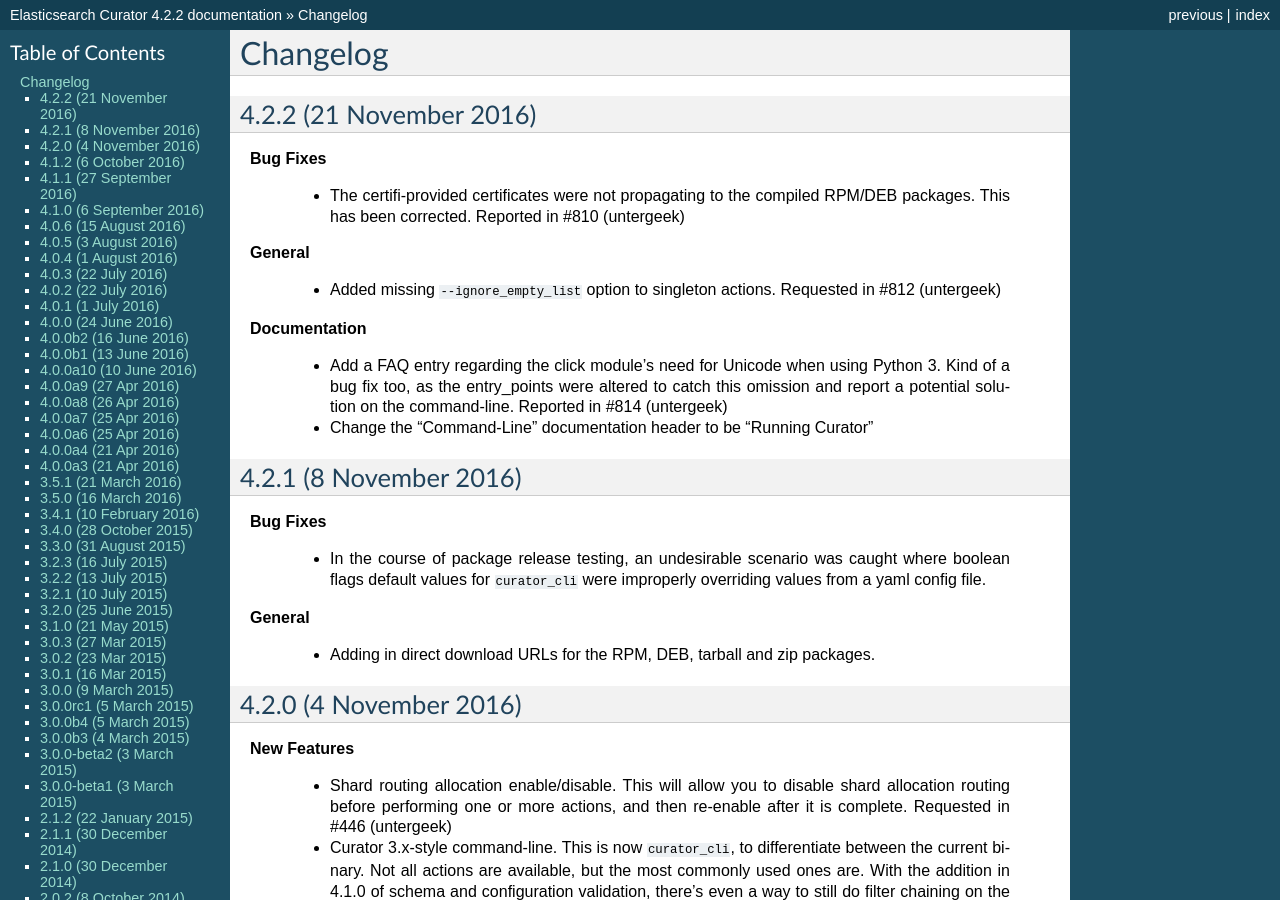
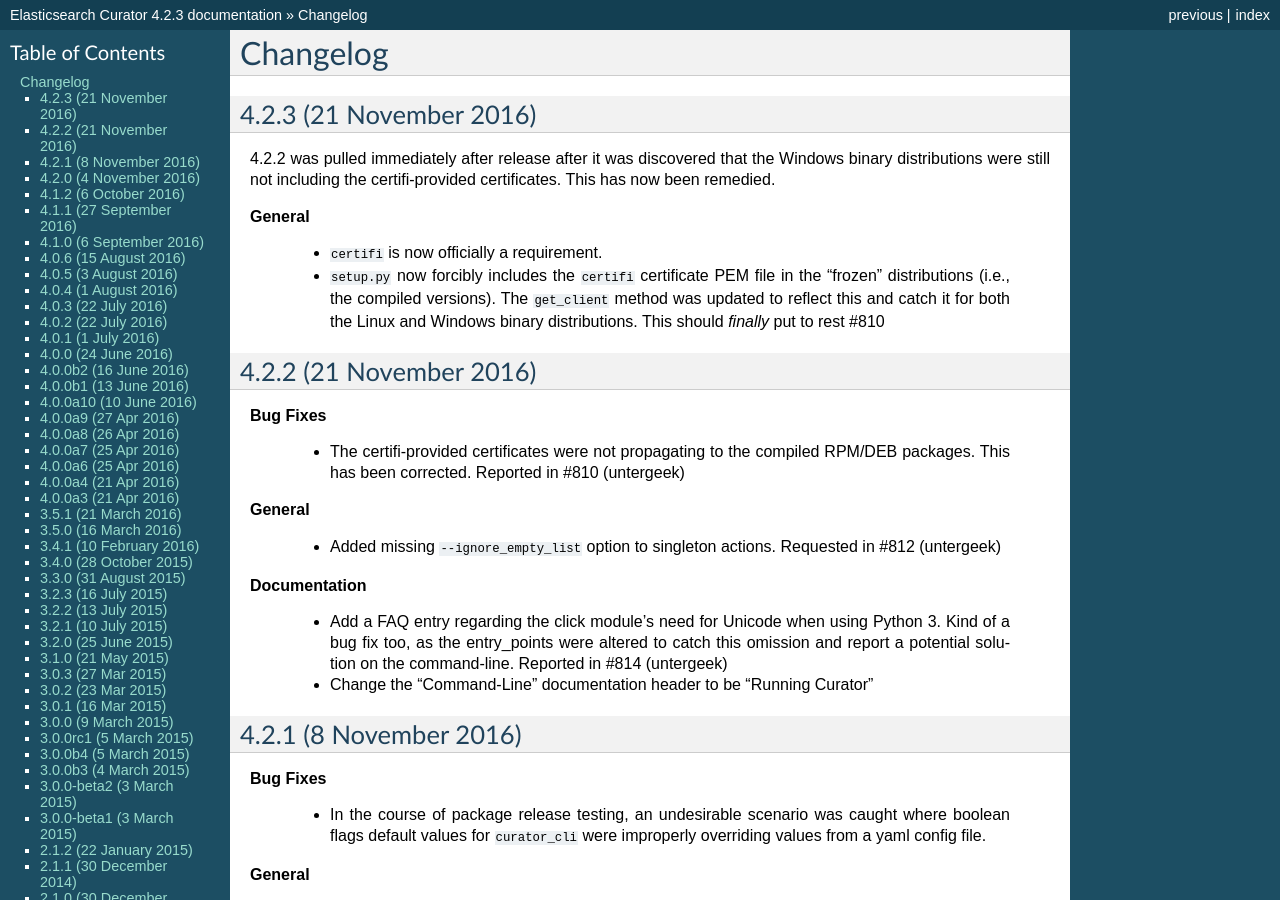
Before and after one commit to elastic/curator, a Sphinx documentation site: the page built from docs/Changelog.rst, in a window 1280 px wide and 900 px high. Built offline with Sphinx 7.4.7, drawn with Linux system fonts in a browser that asks for light colours; some of the changed text lies outside the part shown.

Commit message:
Fix certifi certificate issues.
Prepare for 4.2.3 release

```diff
--- a/curator/_version.py
+++ b/curator/_version.py
@@ -1 +1 @@
-__version__ = '4.2.2'
+__version__ = '4.2.3'
--- a/docs/Changelog.rst
+++ b/docs/Changelog.rst
@@ -2,6 +2,22 @@
 
 Changelog
 =========
+
+4.2.3 (21 November 2016)
+------------------------
+
+4.2.2 was pulled immediately after release after it was discovered that the
+Windows binary distributions were still not including the certifi-provided
+certificates.  This has now been remedied.
+
+**General**
+
+  * ``certifi`` is now officially a requirement.
+  * ``setup.py`` now forcibly includes the ``certifi`` certificate PEM file in
+    the "frozen" distributions (i.e., the compiled versions).  The
+    ``get_client`` method was updated to reflect this and catch it for both the
+    Linux and Windows binary distributions.  This should `finally` put to rest
+    #810
 
 4.2.2 (21 November 2016)
 ------------------------
--- a/requirements.txt
+++ b/requirements.txt
@@ -3,3 +3,4 @@
 click>=6.0
 pyyaml>=3.10
 voluptuous>=0.9.3
+certifi>=2016.09.26
```
Also changed, not shown: setup.py (+9 -1 lines), 4 other files.
